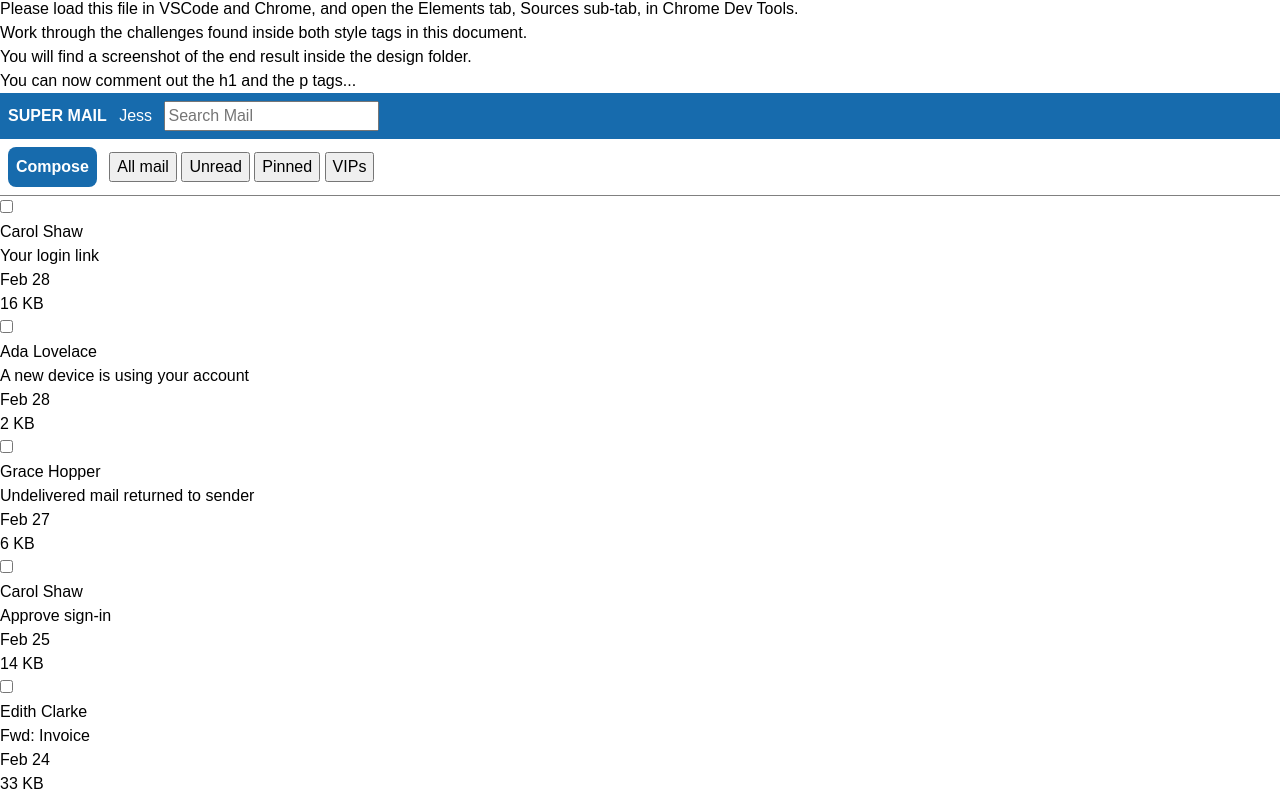
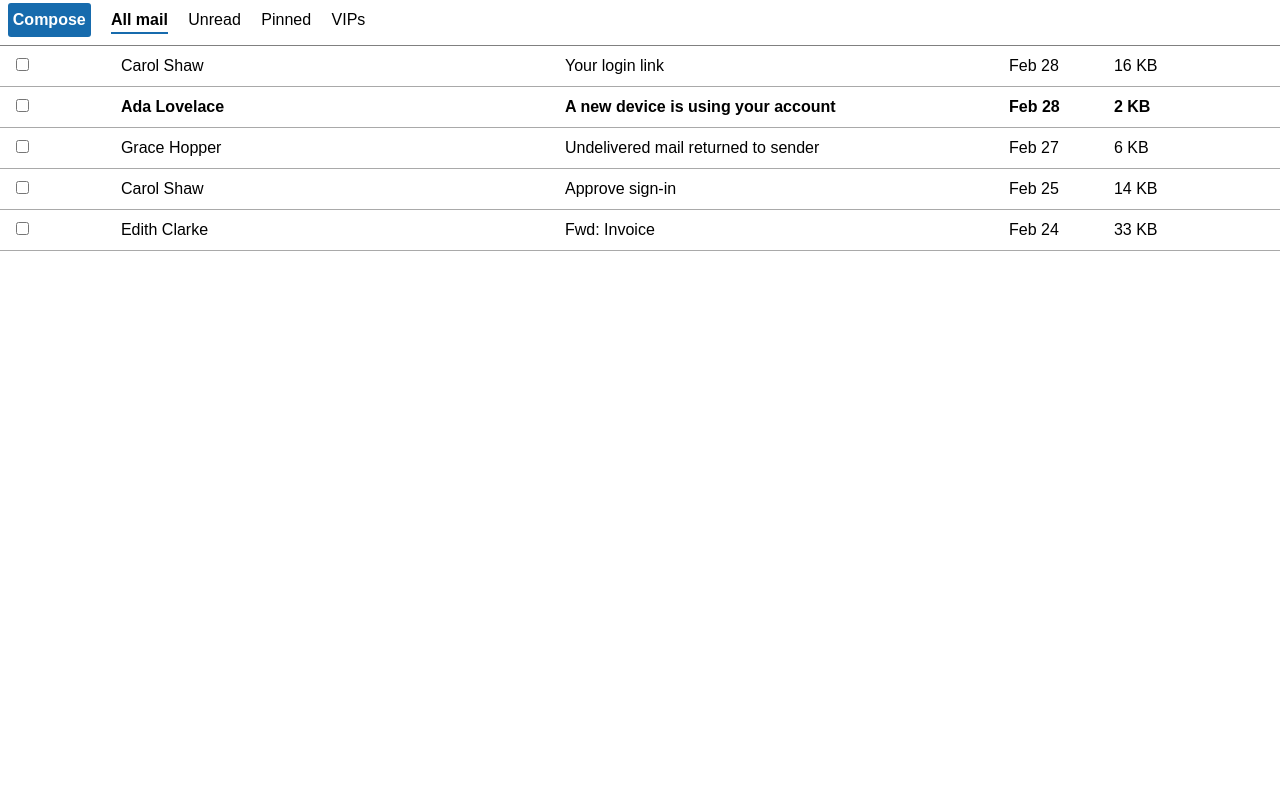
Before and after one commit to JovanCraft/W_S2M4_Project-main, a plain HTML site: page index.html in a window 1280 px wide. Shown: the part 51-847 px from the top of the page. After the commit the page ends 800 px from the top, so only its background shows below. Drawn offline with Linux system fonts and the light colour scheme.

Commit message:
finished sprint 2 module 4 project

```diff
--- a/index.html
+++ b/index.html
@@ -70,11 +70,11 @@
 
 <body>
   <div id="instructions">
-    <h1>HTML & CSS II</h1>
+    <!-- <h1>HTML & CSS II</h1>
     <p>Please load this file in VSCode and Chrome, and open the Elements tab, Sources sub-tab, in Chrome Dev Tools.</p>
     <p>Work through the challenges found inside both style tags in this document.</p>
     <p>You will find a screenshot of the end result inside the design folder.</p>
-    <p>You can now comment out the h1 and the p tags...</p>
+    <p>You can now comment out the h1 and the p tags...</p> -->
   </div>
   <div>
     <header>
@@ -90,7 +90,7 @@
       <div id="headerBottom">
         <div class="inline" id="compose-button">Compose</div>
         <div class="inline">
-          <button>All mail</button>
+          <button class="active">All mail</button>
           <button>Unread</button>
           <button>Pinned</button>
           <button>VIPs</button>
--- a/styles.css
+++ b/styles.css
@@ -33,8 +33,44 @@ body {
     color: white;
     font-weight: bold;
     background-color: #176bad;
-    padding: 0.5rem;
-    border-radius: 0.5rem;
-    margin-right: 0.5rem;
+    padding: 0.3rem;
+    border-radius: 3px;
+    margin-right: 1rem;
     cursor: pointer;
 }
+
+#headerBottom button {
+    padding: 0;
+    border: none;
+    background: none;
+    margin-right: 1rem;
+    cursor: pointer;
+}
+
+#headerBottom button.active {
+    border-bottom: 2px solid #176bad;
+    font-weight: bold;
+}
+
+.email > div {
+    display: inline-block;
+}
+
+.email {
+    padding: 0.5rem;
+    padding-left: 1rem;
+    border-bottom: 1px solid darkgray
+}
+
+.email-name, .email-subject {
+    width: 35%;
+
+}
+
+.email-check, .email-date, .email-size {
+    width: 8%;
+}
+
+.email:nth-child(2) {
+    font-weight: bold;
+}
```
